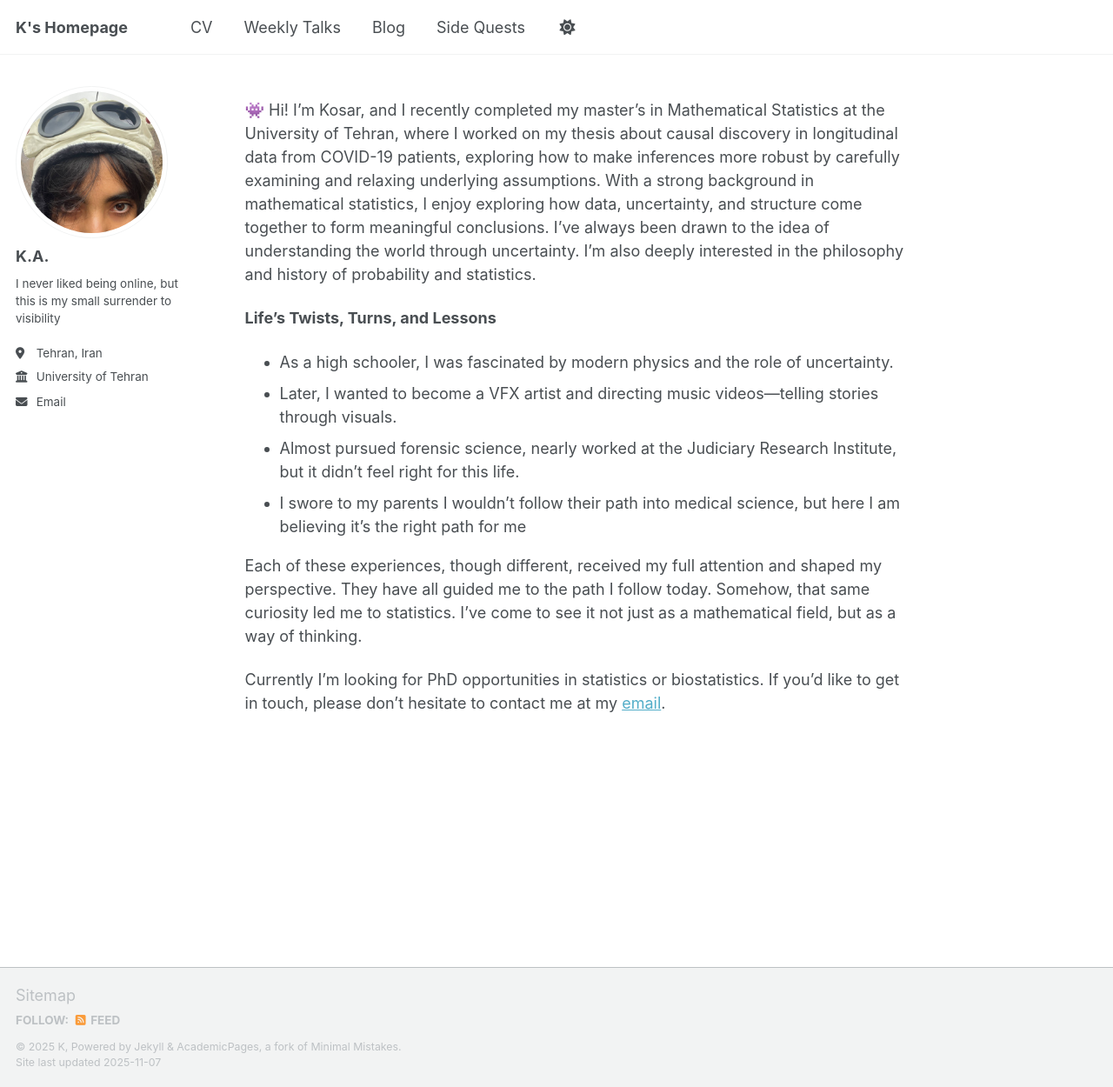
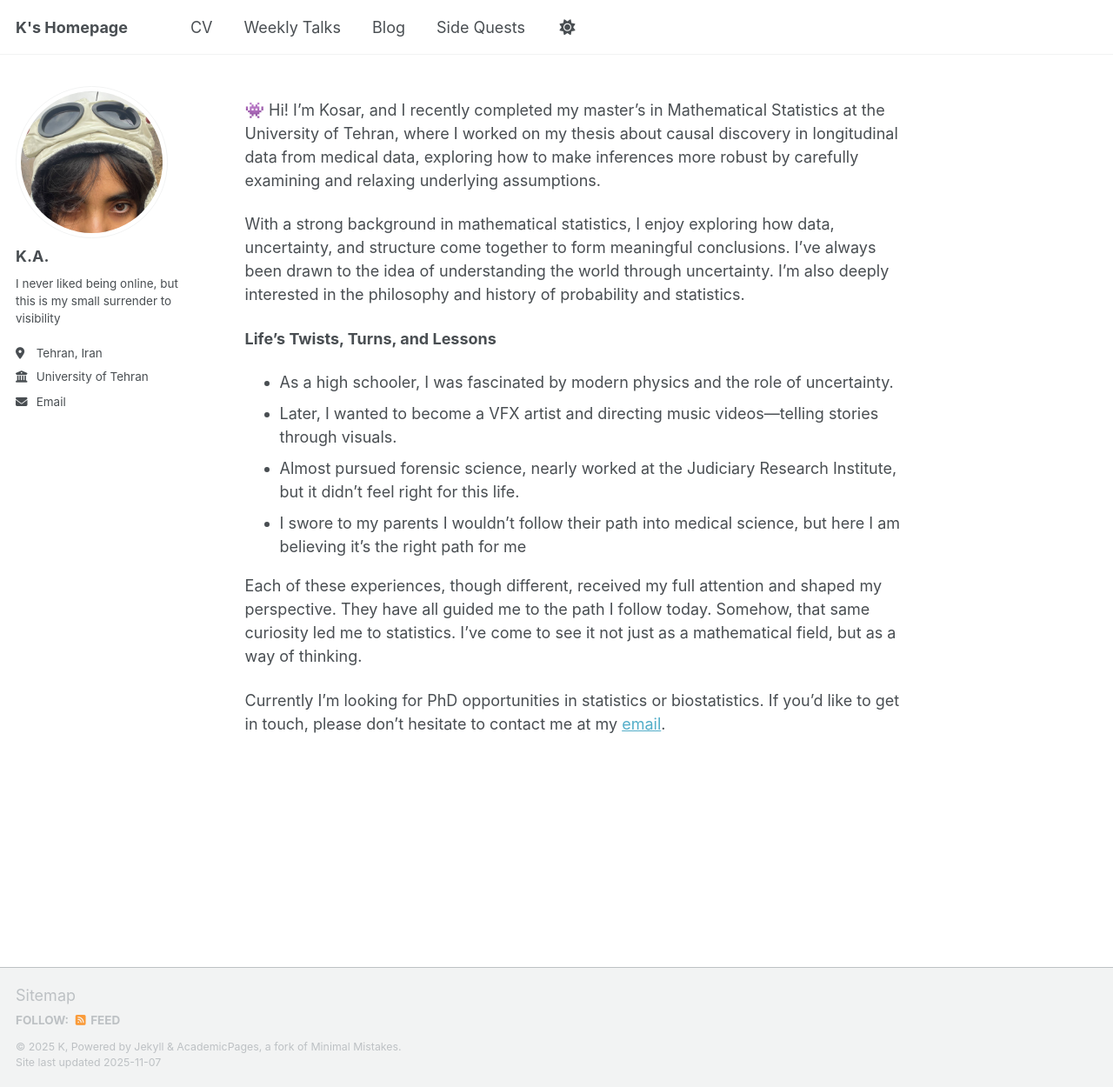
Before and after one commit to kabdollahi/kabdollahi.github.io, a Jekyll site: the page built from _pages/about.md, in a window 1280 px wide and 1250 px high. Shown: the whole window at 87% size. Built offline with Jekyll 4.4.1, drawn with Linux system fonts in a browser that asks for light colours; a script that is not in the unit is left out.

Commit message:
Update about.md

```diff
--- a/_pages/about.md
+++ b/_pages/about.md
@@ -7,7 +7,9 @@ redirect_from:
   - /about.html
 ---
 
-👾 Hi! I’m Kosar, and I recently completed my master’s in Mathematical Statistics at the University of Tehran, where I worked on my thesis about causal discovery in longitudinal data from COVID-19 patients, exploring how to make inferences more robust by carefully examining and relaxing underlying assumptions. With a strong background in mathematical statistics, I enjoy exploring how data, uncertainty, and structure come together to form meaningful conclusions. I’ve always been drawn to the idea of understanding the world through uncertainty. I’m also deeply interested in the philosophy and history of probability and statistics.
+👾 Hi! I’m Kosar, and I recently completed my master’s in Mathematical Statistics at the University of Tehran, where I worked on my thesis about causal discovery in longitudinal data from medical data, exploring how to make inferences more robust by carefully examining and relaxing underlying assumptions.
+
+With a strong background in mathematical statistics, I enjoy exploring how data, uncertainty, and structure come together to form meaningful conclusions. I’ve always been drawn to the idea of understanding the world through uncertainty. I’m also deeply interested in the philosophy and history of probability and statistics.
 
 
 **Life's Twists, Turns, and Lessons**
```
